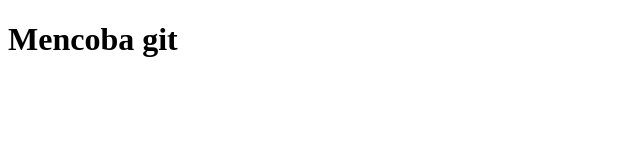
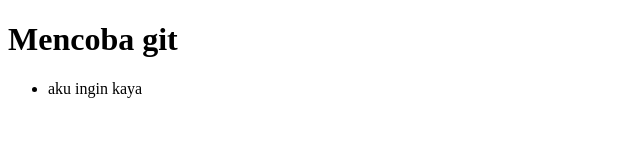
Before and after one commit to aldi699/remote-2, a plain HTML site: page index.html in a window 1280 px wide. Shown: the whole page, without its empty margins (0-640 px from the left). Drawn offline with Linux system fonts and the light colour scheme.

Commit message:
menambahkan list item

```diff
--- a/index.html
+++ b/index.html
@@ -8,5 +8,8 @@
 </head>
 <body>
     <h1>Mencoba git</h1>
+    <ul>
+        <li>aku ingin kaya</li>
+    </ul>
 </body>
 </html>
```
